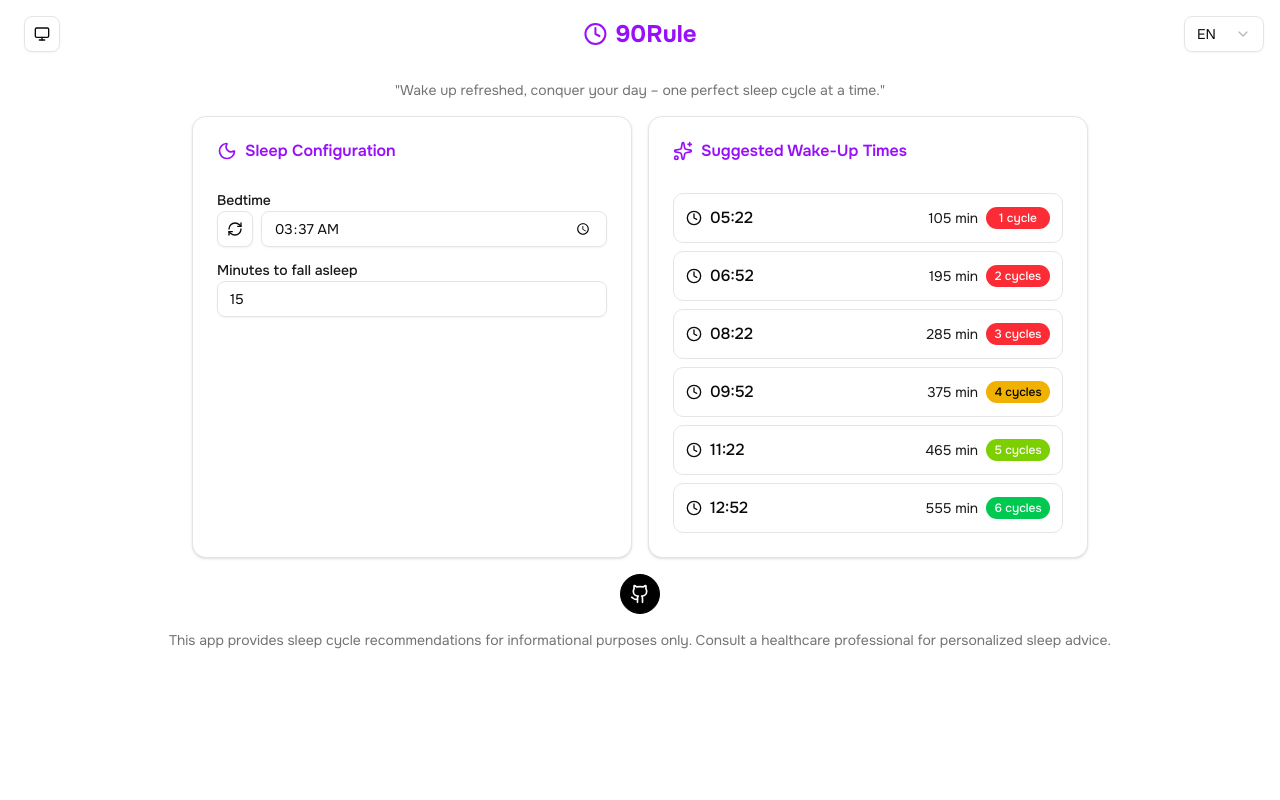
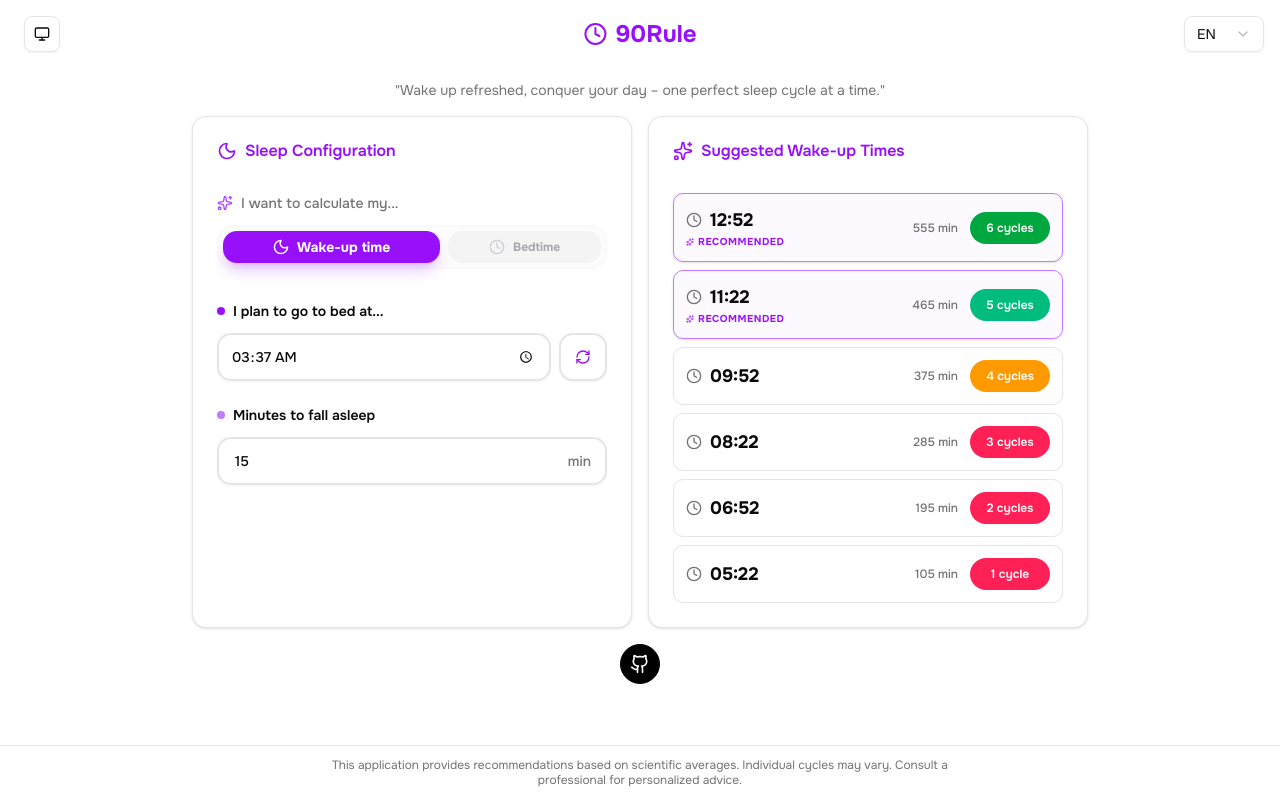
Before and after one commit to JuanLoaiza007/90rule, a Next.js app: page / in a window 1280 px wide. Built offline with nearby package versions, Linux system fonts and the light colour scheme.

Commit message:
feat: implement a toggle for reverse calculation (wake-up time) and improve indications

```diff
--- a/app/page.jsx
+++ b/app/page.jsx
@@ -109,12 +109,14 @@ export default function Home() {
             <Github className="w-5 h-5" />
           </a>
         </div>
-        <div className="text-center mt-4">
-          <p className="text-sm text-muted-foreground">
+      </div>
+      <footer className="fixed bottom-0 left-0 right-0 z-40 bg-background/60 backdrop-blur-md border-t py-3">
+        <div className="container mx-auto px-4 text-center">
+          <p className="text-[10px] md:text-xs text-muted-foreground leading-tight max-w-2xl mx-auto">
             {translations.disclaimer}
           </p>
         </div>
-      </div>
+      </footer>
     </div>
   );
 }
--- a/components/SleepCalculator.jsx
+++ b/components/SleepCalculator.jsx
@@ -7,7 +7,7 @@ import { Label } from "@/components/ui/label";
 import { Badge } from "@/components/ui/badge";
 import { Button } from "@/components/ui/button";
 import { Moon, Clock, RefreshCw, Sparkles } from "lucide-react";
-import { calculateWakeUpTimes, formatWakeTime } from "@/lib/sleepCalculator";
+import { calculateWakeUpTimes, calculateBedTimes, formatWakeTime } from "@/lib/sleepCalculator";
 import useLanguageStore from "@/lib/languageStore";
 import CycleInfoDialog from "@/components/CycleInfoDialog";
 
@@ -21,12 +21,13 @@ function WakeUpSuggestion({
   translations,
 }) {
   const { cycles, totalMinutes, wakeTime } = suggestion;
+  const isRecommended = cycles === 5 || cycles === 6;
 
   const getBadgeClass = () => {
-    if (cycles >= 6) return "bg-green-500 text-white";
-    if (cycles === 5) return "bg-lime-500 text-white";
-    if (cycles === 4) return "bg-yellow-500 text-black";
-    return "bg-red-500 text-white";
+    if (cycles >= 6) return "bg-green-600 text-white";
+    if (cycles === 5) return "bg-emerald-500 text-white";
+    if (cycles === 4) return "bg-amber-500 text-white";
+    return "bg-rose-500 text-white";
   };
 
   const displayTime = showInHours
@@ -34,25 +35,41 @@ function WakeUpSuggestion({
     : `${totalMinutes} ${translations.min}`;
 
   return (
-    <div className="flex items-center justify-between p-3 border rounded-lg">
+    <div
+      className={`flex items-center justify-between p-3 border rounded-lg transition-all ${
+        isRecommended
+          ? "border-purple-400 bg-purple-50/50 dark:bg-purple-900/10 shadow-sm"
+          : "hover:bg-accent/50"
+      }`}
+    >
+      <div className="flex items-center gap-3">
+        <div className="flex flex-col">
           <div className="flex items-center gap-2">
-        <Clock className="w-4 h-4" />
+            <Clock className="w-4 h-4 text-muted-foreground" />
             <span
-          className="font-medium cursor-pointer hover:underline"
+              className="font-bold text-lg cursor-pointer hover:text-purple-600 transition-colors"
               onClick={onToggleFormat}
             >
               {formatWakeTime(wakeTime, use12Hour)}
             </span>
           </div>
-      <div className="flex items-center gap-2">
+          {isRecommended && (
+            <span className="text-[10px] font-bold uppercase tracking-wider text-purple-600 flex items-center gap-1">
+              <Sparkles className="w-2 h-2" />
+              {translations.recommended}
+            </span>
+          )}
+        </div>
+      </div>
+      <div className="flex items-center gap-3">
         <span
-          className="text-sm text-primary cursor-pointer hover:underline"
+          className="text-xs text-muted-foreground font-medium cursor-pointer hover:underline"
           onClick={onToggleTime}
         >
           {displayTime}
         </span>
         <Badge
-          className={`${getBadgeClass()} cursor-pointer w-16 justify-center`}
+          className={`${getBadgeClass()} cursor-pointer min-w-20 justify-center h-8 text-xs font-semibold`}
           onClick={() => onClickBadge(cycles)}
         >
           {cycles}{" "}
@@ -90,8 +107,18 @@ export default function SleepCalculator() {
     }
     return false;
   });
+  const [mode, setMode] = useState(() => {
+    if (typeof window !== "undefined") {
+      return localStorage.getItem("calcMode") || "wakeUp";
+    }
+    return "wakeUp";
+  });
   const [selectedCycles, setSelectedCycles] = useState(null);
   const [openDialog, setOpenDialog] = useState(false);
+
+  useEffect(() => {
+    localStorage.setItem("calcMode", mode);
+  }, [mode]);
 
   useEffect(() => {
     localStorage.setItem("use12Hour", use12Hour);
@@ -110,10 +137,12 @@ export default function SleepCalculator() {
     const isValidLatency = latency >= 0 && latency <= 120;
 
     if (isValidTime && isValidLatency) {
-      return calculateWakeUpTimes(bedTime, latency);
+      return mode === "wakeUp"
+        ? calculateWakeUpTimes(bedTime, latency)
+        : calculateBedTimes(bedTime, latency);
     }
     return [];
-  }, [bedTime, latency]);
+  }, [bedTime, latency, mode]);
 
   const handleClickBadge = (cycles) => {
     setSelectedCycles(cycles);
@@ -129,34 +158,103 @@ export default function SleepCalculator() {
             <span className="text-purple-600">{translations.sleepConfig}</span>
           </CardTitle>
         </CardHeader>
-        <CardContent className="space-y-4">
-          <div>
-            <Label htmlFor="bedTime" className="text-primary">
-              {translations.bedTime}
+        <CardContent className="space-y-6">
+          <div className="space-y-3">
+            <div className="flex items-center gap-2 text-sm font-medium text-muted-foreground">
+              <Sparkles className="w-4 h-4 text-purple-500" />
+              <span>{translations.mode}</span>
+            </div>
+            <div className="flex flex-col sm:flex-row gap-2 p-1 bg-muted/30 rounded-2xl border-2 border-muted/50 cursor-pointer" onClick={() => setMode(mode === "wakeUp" ? "bedtime" : "wakeUp")}>
+              <Button
+                variant="ghost"
+                size="sm"
+                className={`transition-all duration-400 ease-out rounded-xl relative pointer-events-none ${
+                  mode === "wakeUp"
+                    ? "flex-[1.2] py-4 bg-purple-600 text-white shadow-lg shadow-purple-500/30 border-none"
+                    : "flex-[0.8] py-2 bg-zinc-200/50 dark:bg-zinc-800/50 text-zinc-500 dark:text-zinc-400 border-transparent opacity-60"
+                }`}
+              >
+                <div className="flex flex-col sm:flex-row items-center justify-center gap-2">
+                  <Moon
+                    className={`w-3.5 h-3.5 transition-all ${
+                      mode === "wakeUp" ? "scale-110" : "opacity-50"
+                    }`}
+                  />
+                  <span
+                    className={`font-bold transition-all ${
+                      mode === "wakeUp" ? "text-sm" : "text-xs"
+                    }`}
+                  >
+                    {translations.calculateWakeUp}
+                  </span>
+                </div>
+              </Button>
+              <Button
+                variant="ghost"
+                size="sm"
+                className={`transition-all duration-400 ease-out rounded-xl relative pointer-events-none ${
+                  mode === "bedtime"
+                    ? "flex-[1.2] py-4 bg-purple-600 text-white shadow-lg shadow-purple-500/30 border-none"
+                    : "flex-[0.8] py-2 bg-zinc-200/50 dark:bg-zinc-800/50 text-zinc-500 dark:text-zinc-400 border-transparent opacity-60"
+                }`}
+              >
+                <div className="flex flex-col sm:flex-row items-center justify-center gap-2">
+                  <Clock
+                    className={`w-3.5 h-3.5 transition-all ${
+                      mode === "bedtime" ? "scale-110" : "opacity-50"
+                    }`}
+                  />
+                  <span
+                    className={`font-bold transition-all ${
+                      mode === "bedtime" ? "text-sm" : "text-xs"
+                    }`}
+                  >
+                    {translations.calculateBedtime}
+                  </span>
+                </div>
+              </Button>
+            </div>
+          </div>
+
+          <div className="space-y-3 pt-2">
+            <Label
+              htmlFor="bedTime"
+              className="text-sm font-semibold flex items-center gap-2"
+            >
+              <div className="w-2 h-2 rounded-full bg-purple-600" />
+              {mode === "wakeUp"
+                ? translations.bedTimeLabel
+                : translations.wakeTimeLabel}
             </Label>
-            <div className="flex gap-2 mt-1">
-              <Button
-                variant="outline"
-                size="icon"
-                onClick={() => setBedTime(getCurrentTime())}
-                title={translations.sync}
-              >
-                <RefreshCw className="w-4 h-4" />
-              </Button>
+            <div className="flex gap-2">
               <Input
                 id="bedTime"
                 type="time"
                 value={bedTime}
                 onChange={(e) => setBedTime(e.target.value)}
-                className="flex-1"
+                className="h-12 text-lg font-medium rounded-xl border-2 focus-visible:ring-purple-500"
               />
+              <Button
+                variant="outline"
+                size="icon"
+                className="h-12 w-12 rounded-xl border-2 shrink-0"
+                onClick={() => setBedTime(getCurrentTime())}
+                title={translations.sync}
+              >
+                <RefreshCw className="w-5 h-5 text-purple-600" />
+              </Button>
             </div>
           </div>
 
-          <div>
-            <Label htmlFor="latency" className="text-primary">
+          <div className="space-y-3">
+            <Label
+              htmlFor="latency"
+              className="text-sm font-semibold flex items-center gap-2"
+            >
+              <div className="w-2 h-2 rounded-full bg-purple-400" />
               {translations.latency}
             </Label>
+            <div className="relative">
               <Input
                 id="latency"
                 type="number"
@@ -168,8 +266,12 @@ export default function SleepCalculator() {
                   const val = e.target.value;
                   setLatency(val === "" ? 0 : Number(val));
                 }}
-              className="mt-1"
+                className="h-12 pl-4 pr-12 text-lg font-medium rounded-xl border-2 focus-visible:ring-purple-500"
               />
+              <span className="absolute right-4 top-1/2 -translate-y-1/2 text-sm font-medium text-muted-foreground">
+                {translations.min}
+              </span>
+            </div>
           </div>
         </CardContent>
       </Card>
@@ -180,7 +282,9 @@ export default function SleepCalculator() {
             <CardTitle className="flex items-center gap-2">
               <Sparkles className="w-5 h-5 text-purple-600" />
               <span className="text-purple-600">
-                {translations.suggestedTimes}
+                {mode === "wakeUp"
+                  ? translations.suggestedWakeUpTimes
+                  : translations.suggestedBedtimeTimes}
               </span>
             </CardTitle>
           </CardHeader>
--- a/lib/locales/en.js
+++ b/lib/locales/en.js
@@ -13,41 +13,49 @@ export const en = {
   hour: "h",
   language: "Language",
   sync: "Sync",
+  mode: "I want to calculate my...",
+  calculateWakeUp: "Wake-up time",
+  calculateBedtime: "Bedtime",
+  recommended: "Recommended",
+  bedTimeLabel: "I plan to go to bed at...",
+  wakeTimeLabel: "I plan to wake up at...",
+  suggestedWakeUpTimes: "Suggested Wake-up Times",
+  suggestedBedtimeTimes: "Suggested Bedtimes",
   cycleEffects: {
     1: {
       short:
-        "Waking up after 1 cycle may cause grogginess and reduced alertness due to incomplete sleep.",
-      long: "Consistently waking after 1 cycle can lead to sleep deprivation, impacting memory and immune function over time.",
+        "Insufficient. Emergency naps only. High risk of sleep inertia (grogginess).",
+      long: "Chronic sleep deprivation severely impacts the immune system, memory, and cardiovascular health.",
     },
     2: {
       short:
-        "2 cycles provide basic rest but may still leave you feeling tired and less focused.",
-      long: "Regular 2-cycle sleep might result in chronic fatigue and decreased cognitive performance.",
+        "Severe deprivation. Impairs judgment, reaction time, and emotional regulation.",
+      long: "Consistently sleeping only 2 cycles doubles the risk of cognitive errors and accidents.",
     },
     3: {
       short:
-        "3 cycles offer moderate rest, improving mood but not fully refreshing the body.",
-      long: "Over time, 3 cycles can help maintain basic health but may not prevent long-term sleep-related issues.",
+        "Survival minimum. Moderate cognitive deficit. REM sleep is usually insufficient.",
+      long: "Long-term, 3 cycles don't allow for proper brain metabolic clearance (glymphatic system).",
     },
     4: {
       short:
-        "4 cycles provide good rest, enhancing creativity and problem-solving abilities.",
-      long: "Consistent 4-cycle sleep supports overall well-being and can improve long-term mental health.",
+        "Partial restoration. Functional but sub-optimal performance. Cumulative fatigue.",
+      long: "Constant 4-cycle sleep can reduce life expectancy and increase the risk of chronic diseases.",
     },
     5: {
       short:
-        "5 cycles deliver excellent rest, boosting energy and emotional stability.",
-      long: "Regular 5-cycle sleep promotes optimal physical recovery and cognitive function over time.",
+        "Healthy range. Optimal balance between deep and REM sleep for most adults.",
+      long: "Maintains emotional stability, metabolic health, and robust cognitive function.",
     },
     6: {
       short:
-        "6 cycles offer perfect rest, maximizing alertness and physical performance.",
-      long: "Ideal 6-cycle sleep cycles support peak mental acuity and long-term health benefits.",
+        "Maximum recovery. Ideal for athletes, students, or periods of high mental demand.",
+      long: "Maximizes neuroplasticity, physical performance, and cellular longevity.",
     },
   },
   disclaimer:
-    "This app provides sleep cycle recommendations for informational purposes only. Consult a healthcare professional for personalized sleep advice.",
+    "This application provides recommendations based on scientific averages. Individual cycles may vary. Consult a professional for personalized advice.",
   light: "Light",
   dark: "Dark",
-  system: "Follow system",
+  system: "System",
 };
```
Also changed, not shown: lib/locales/es.js (+22 -14 lines), lib/sleepCalculator.js, 1 other file (tests, documents, lock files or other folders). Lines whose indentation alone changed are shown as unchanged.
